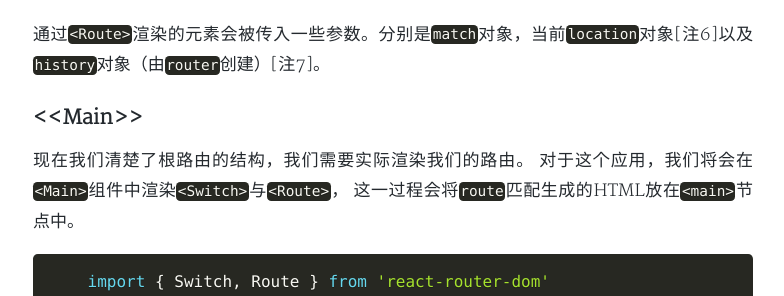
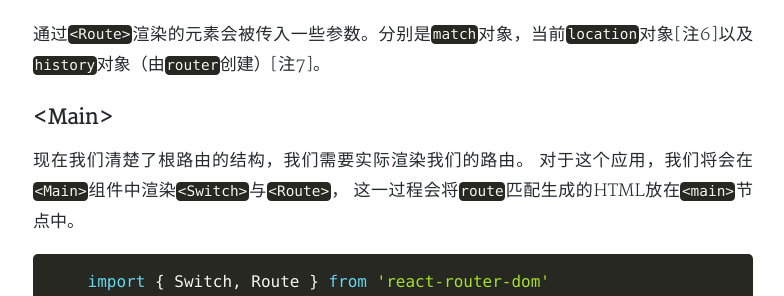
Before and after one commit to lsq2020/lsq2020.github.io, a Jekyll site: the page built from _posts/2018-06-13-react-router.md, in a window 1280 px wide and 900 px high, scrolled down 4134 px. Shown: the part 155-451 px from the top of the window, without its empty margins (247-1031 px from the left). Built offline with Jekyll 4.4.1, drawn with Linux system fonts in a browser that asks for light colours; nearby versions of some CDN libraries; a style sheet for code colours, icons or effects is not loaded.

Commit message:
博文优化

```diff
--- a/_posts/2018-06-13-react-router.md
+++ b/_posts/2018-06-13-react-router.md
@@ -144,7 +144,7 @@ React Router去匹配的只是'/my-projects/one'这一部分。
 
 通过`<Route>`渲染的元素会被传入一些参数。分别是`match`对象，当前`location`对象[注6]以及`history`对象（由`router`创建）[注7]。
 
-### &lt;<Main>&gt;
+### &lt;Main&gt;
 
 现在我们清楚了根路由的结构，我们需要实际渲染我们的路由。
 对于这个应用，我们将会在`<Main>`组件中渲染`<Switch>`与`<Route>`，
```
